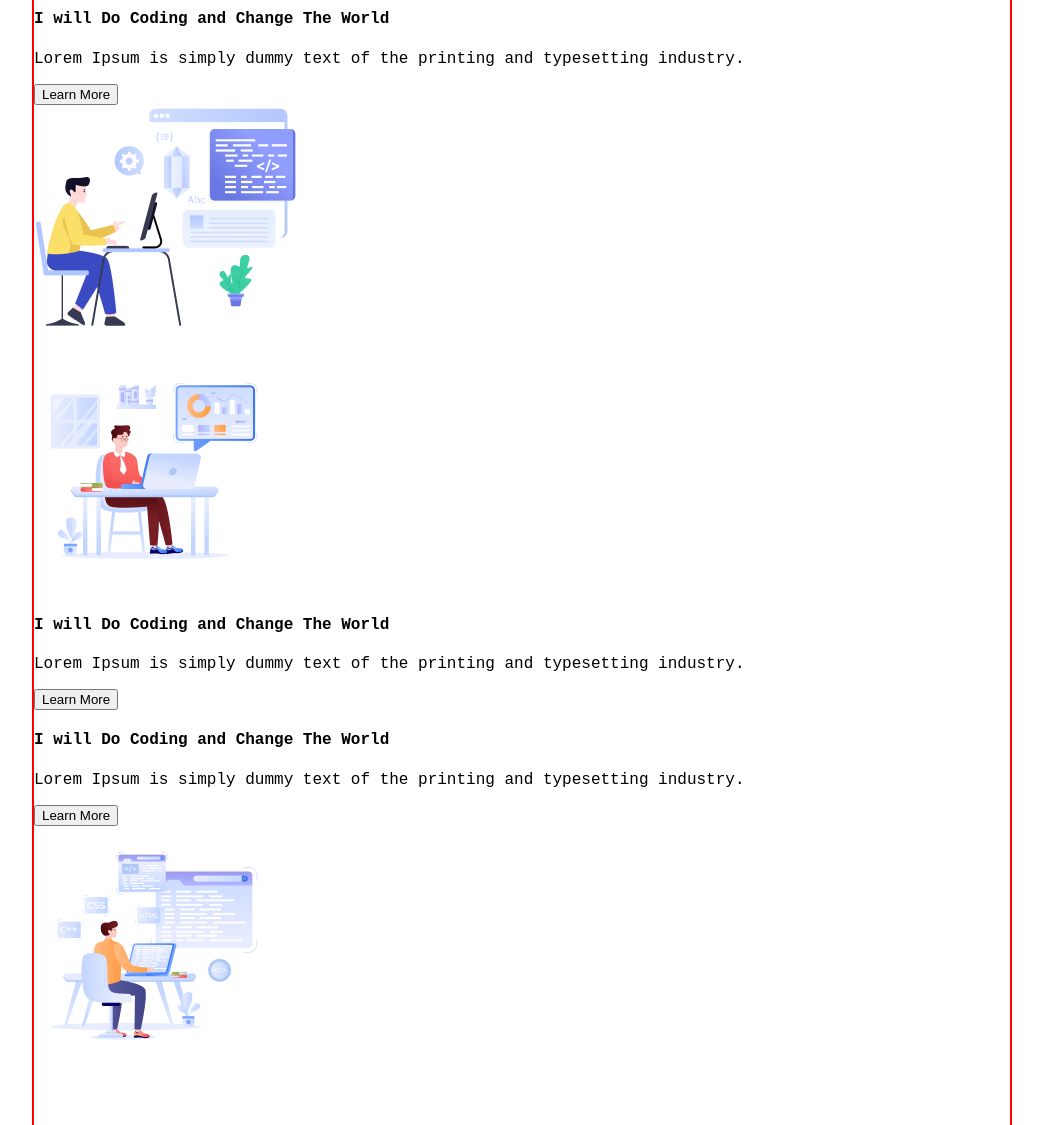
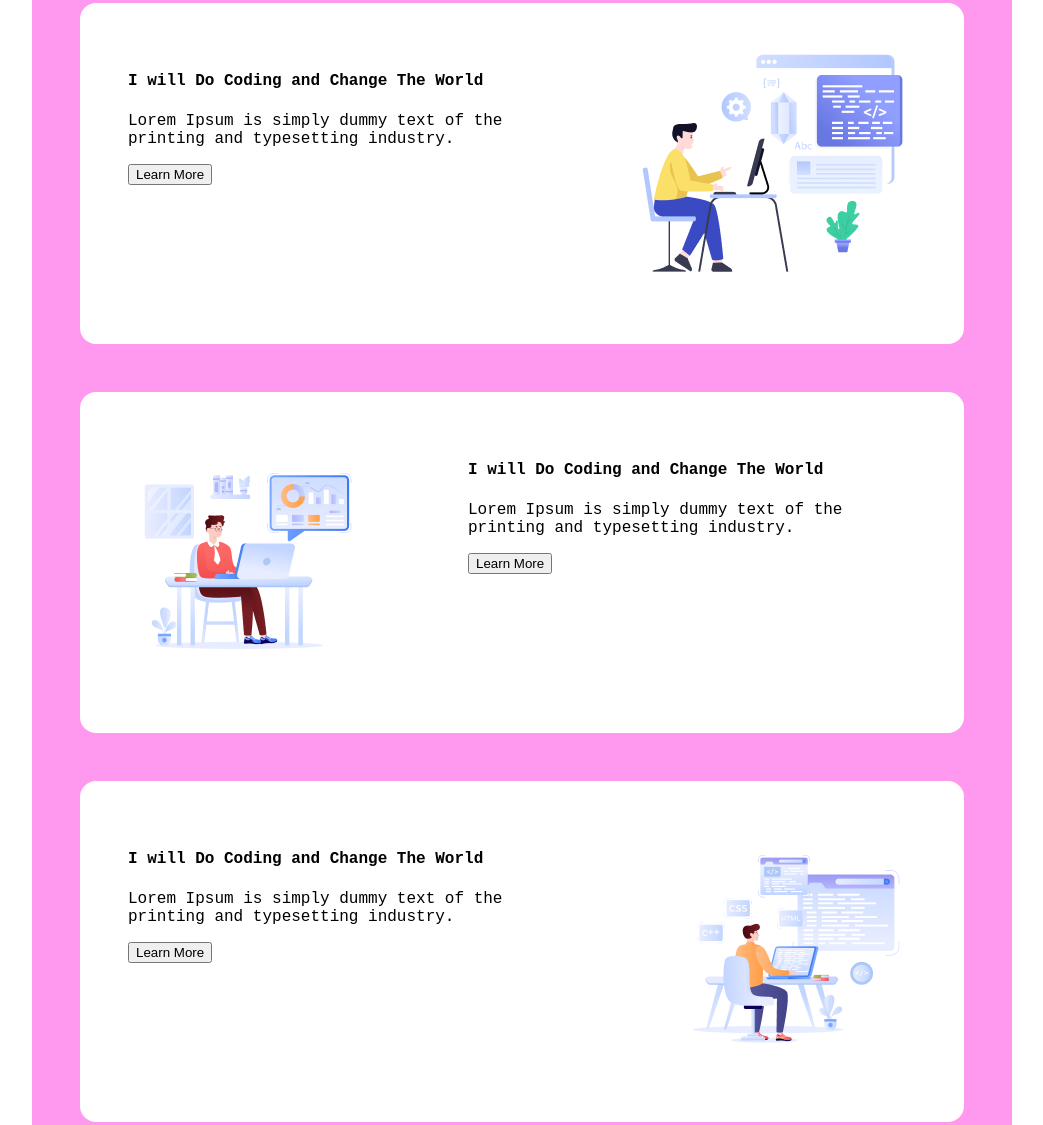
Before and after one commit to programer-akram/my-inspiration-and-current-goal, a plain HTML site: page index.html in a window 1280 px wide. Shown: the part 978-2103 px from the top of the page, without its empty margins (118-1161 px from the left). Drawn offline with Linux system fonts and the light colour scheme; a web font is replaced by a local one.

Commit message:
why dev section created

```diff
--- a/index.html
+++ b/index.html
@@ -24,12 +24,12 @@
                 <h3 class="heading-text">Why Web Development??</h3>
                 <p>Lorem Ipsum is simply dummy text of the printing and typesetting industry. Lorem Ipsum has been the industry's standard dummy text.</p>
             </div>
-            <div class="dev-reasons">
-                <div>
+            <div class="" >
+                <div class="dev-reason" >
                     <div>
                         <h4>I will Do Coding and Change The World</h4>
                         <p>Lorem Ipsum is simply dummy text of the printing and typesetting industry.</p>
-                        <button>Learn More</button>
+                        <a href=""><button>Learn More</button></a>
                     </div>
                     <div>
                         <img src="./assets/Layer_1.png" alt="">
@@ -37,24 +37,24 @@
                 </div>
 
 
-                <div class="dev-reasons">
+                <div class="dev-reason">
                     <div>
                         <img src="./assets/Group 3.png" alt="">
                     </div>
                     <div>
                         <h4>I will Do Coding and Change The World</h4>
                         <p>Lorem Ipsum is simply dummy text of the printing and typesetting industry.</p>
-                        <button>Learn More</button>
+                        <a href=""><button>Learn More</button></a>
                     </div>
 
                 </div>
 
 
-                <div class="dev-reasons">
+                <div class="dev-reason">
                     <div>
                         <h4>I will Do Coding and Change The World</h4>
                         <p>Lorem Ipsum is simply dummy text of the printing and typesetting industry.</p>
-                        <button>Learn More</button>
+                        <a href=""><button>Learn More</button></a>
                     </div>
                     <div>
                         <img src="./assets/Group 4.png" alt="">
--- a/styles/style.css
+++ b/styles/style.css
@@ -27,6 +27,7 @@ body{
     background-repeat: no-repeat;
     background-size: cover;
     padding: 26px 221px 44px 221px;
+
     border: 2px solid red;
 }
 
@@ -48,7 +49,26 @@ font-weight: 800;
     max-width: 1140px;
     height: 1395px;
     margin: 74px 150px 0px 150px;
-    border: 2px solid red;
+    background-color: #fc04d767;
+
+    /* border: 2px solid red; */
+}
+
+.dev-reasons{
+    display: flex;
+    flex-direction: column;
+    row-gap: 32px;
+    justify-content: center;
+    align-items: center;
+}
+
+.dev-reason{
+    display: flex;
+    padding: 48px;
+    gap: 100px;
+    margin: 48px 48px;
+    background-color: white;
+    border-radius: 16px;
 }
 
 
```
